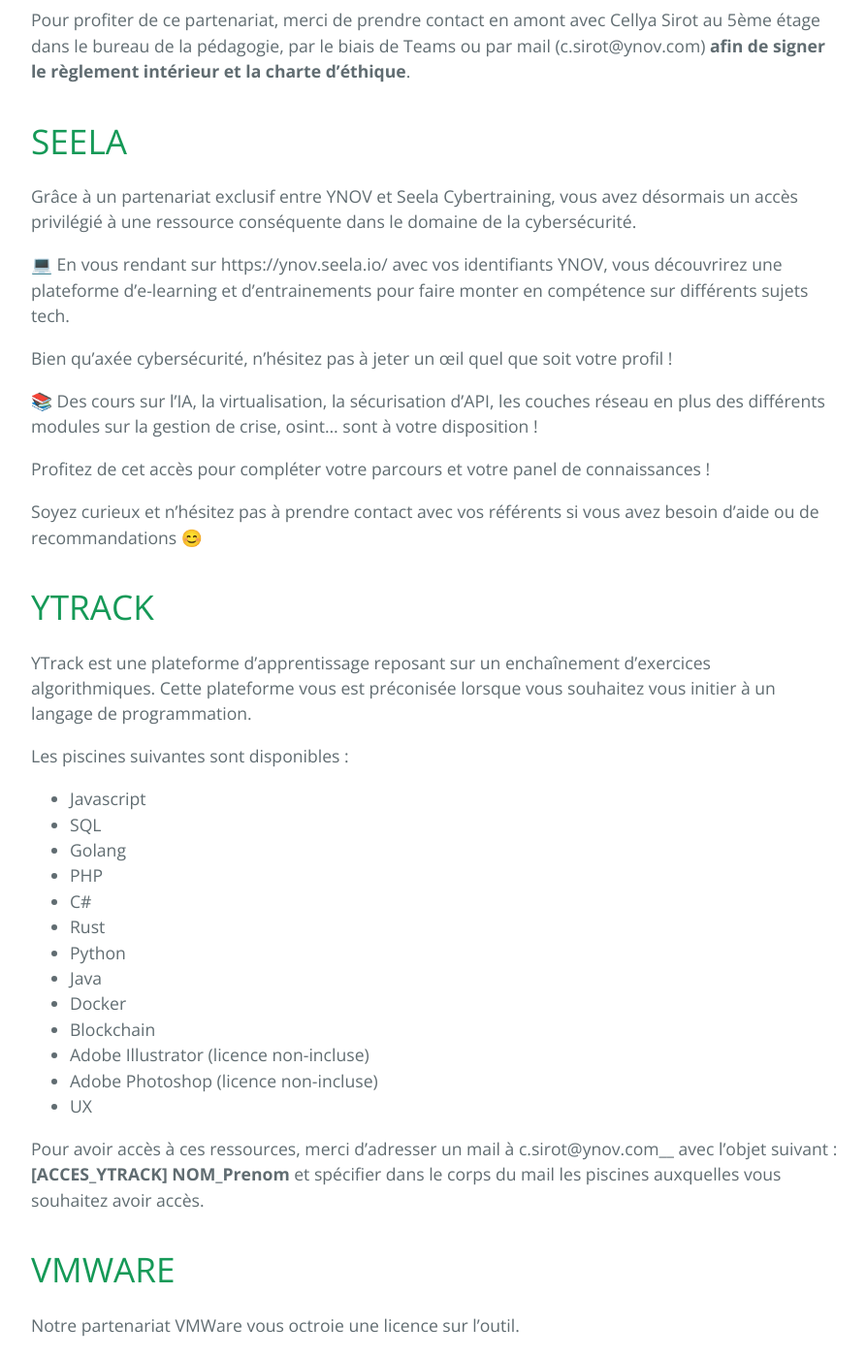
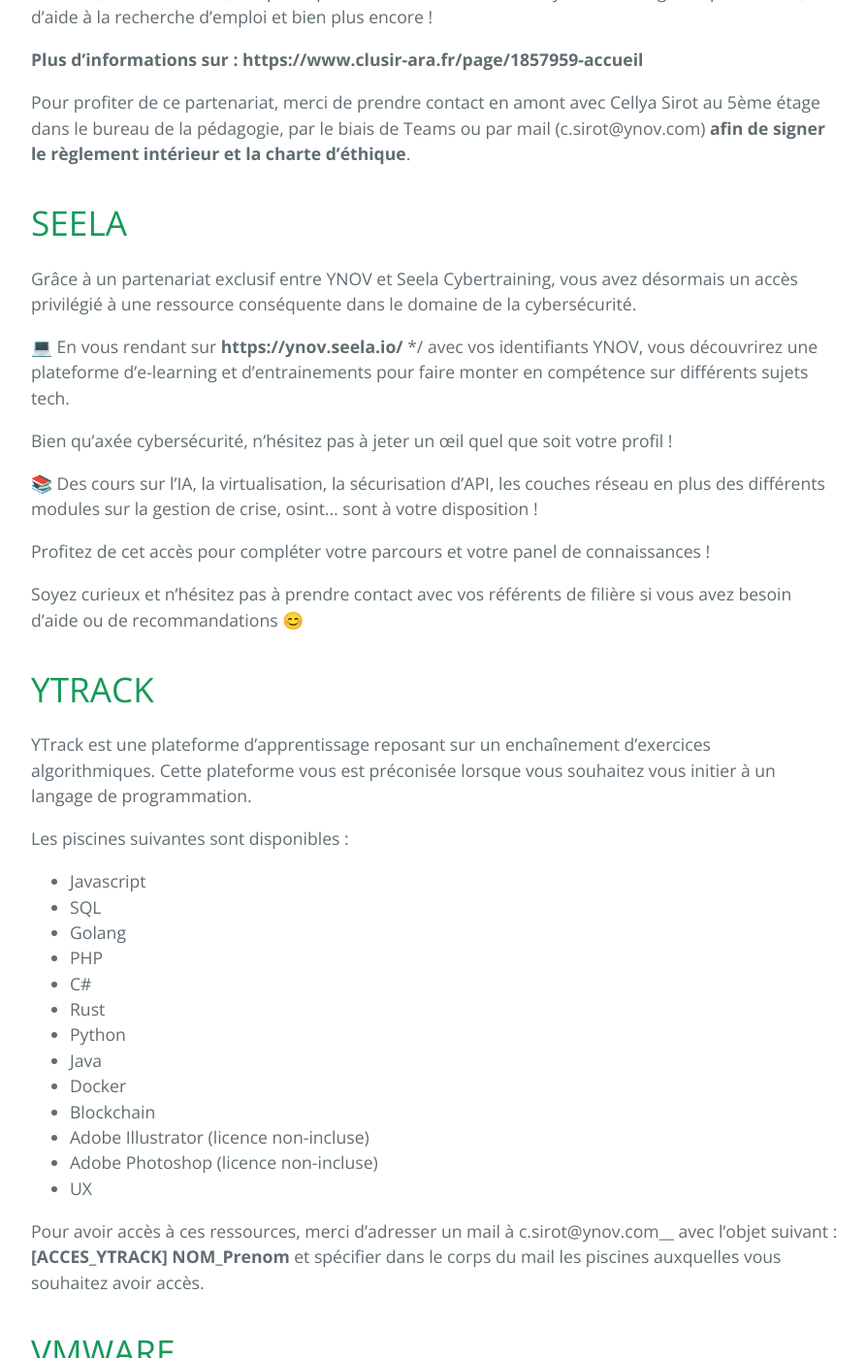
Before and after one commit to Caelly/lyc-partenariats, a Jekyll site: the page built from index.md, in a window 1280 px wide and 1400 px high, scrolled down 1231 px. Shown: the whole window at 97% size, without its empty margins (192-1085 px from the left). Built offline with Jekyll 4.4.1, drawn with Linux system fonts in a browser that asks for light colours; our own code applies the rules of GitHub Pages for plain Markdown files; some of the changed text lies outside the part shown.

```diff
--- a/index.md
+++ b/index.md
@@ -35,7 +37,7 @@ Pour profiter de ce partenariat, merci de prendre contact en amont avec Cellya S
 
 Grâce à un partenariat exclusif entre YNOV et Seela Cybertraining, vous avez désormais un accès privilégié à une ressource conséquente dans le domaine de la cybersécurité.
 
-💻 En vous rendant sur https://ynov.seela.io/ avec vos identifiants YNOV, vous découvrirez une plateforme d’e-learning et d’entrainements pour faire monter en compétence sur différents sujets tech.
+💻 En vous rendant sur **https://ynov.seela.io/** */ avec vos identifiants YNOV, vous découvrirez une plateforme d’e-learning et d’entrainements pour faire monter en compétence sur différents sujets tech.
 
 Bien qu’axée cybersécurité, n’hésitez pas à jeter un œil quel que soit votre profil !
 
@@ -43,7 +45,7 @@ Bien qu’axée cybersécurité, n’hésitez pas à jeter un œil quel que soit
 
 Profitez de cet accès pour compléter votre parcours et votre panel de connaissances !
 
-Soyez curieux et n’hésitez pas à prendre contact avec vos référents si vous avez besoin d’aide ou de recommandations 😊
+Soyez curieux et n’hésitez pas à prendre contact avec vos référents de filière si vous avez besoin d’aide ou de recommandations 😊
 
 
 # YTRACK
@@ -73,7 +75,7 @@ Pour avoir accès à ces ressources, merci d'adresser un mail à c.sirot@ynov.co
 Notre partenariat VMWare vous octroie une licence sur l'outil.
 
 Ce partenariat est signé localement et renouvelé chaque année.
-Pour toutes demandes d'informations, merci d'envoyer un mail à antoine.gouy@ynov.com
+Pour toutes demandes d'informations, merci d'envoyer un mail à **antoine.gouy@ynov.com**
 
 # BONS PLANS ETUDIANTS
 
```
Also changed, not shown: other parts of index.md (+2 -0 lines).
